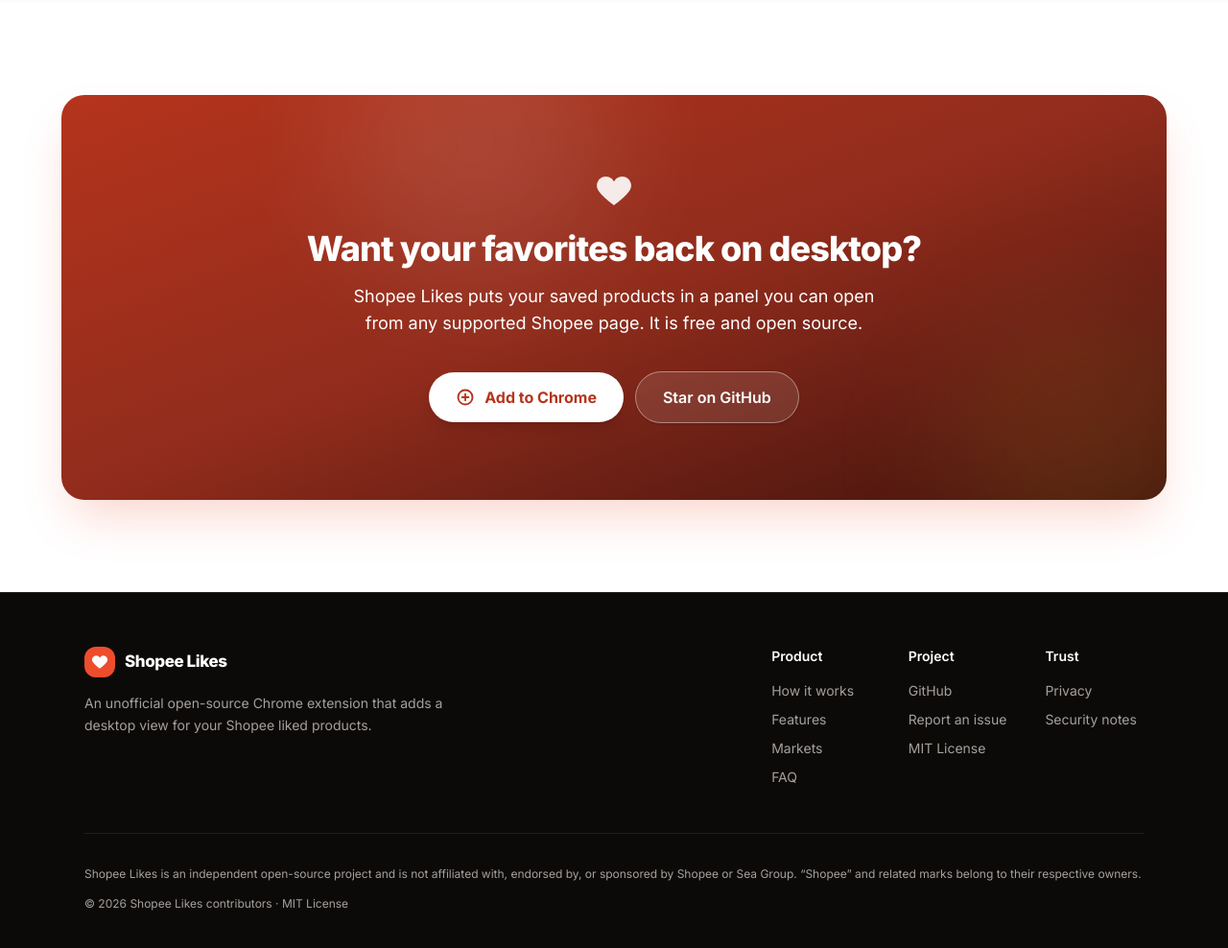
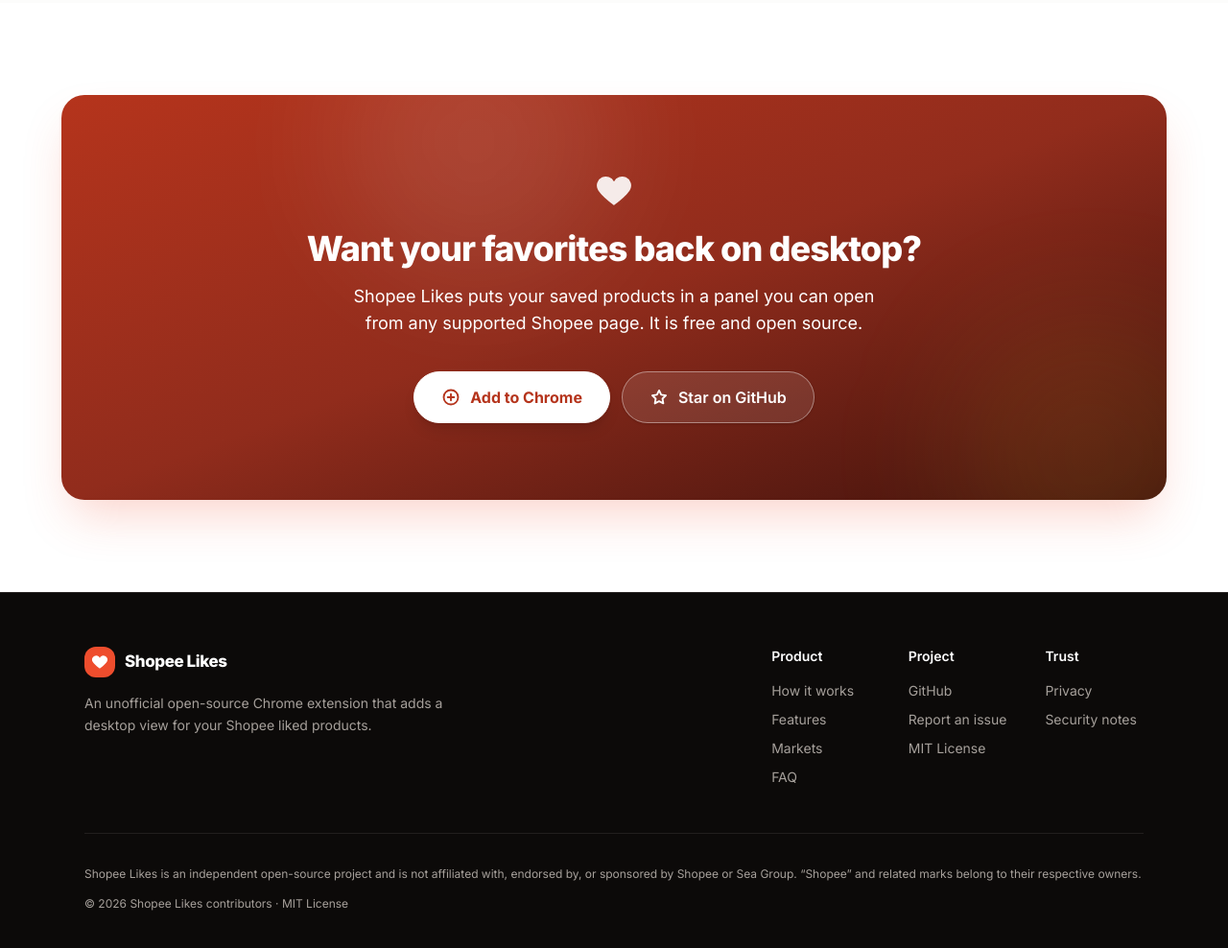
Before and after one commit to drayah/shopee-likes, a browser extension: page docs/index.html in a window 1280 px wide. Shown: the part 4394-5382 px from the top of the page at 96% size. Drawn offline with Linux system fonts and the light colour scheme.

Commit message:
Balance the footer CTA icons

```diff
--- a/docs/index.html
+++ b/docs/index.html
@@ -605,7 +605,7 @@
               <a
                 href="#"
                 title="Chrome Web Store listing coming soon"
-                class="inline-flex items-center gap-2.5 rounded-full bg-white px-7 py-3.5 text-base font-bold text-brand-700 shadow-lg transition hover:-translate-y-0.5 hover:bg-brand-50"
+                class="inline-flex items-center gap-2.5 rounded-full border border-white bg-white px-7 py-3.5 text-base font-bold text-brand-700 shadow-lg transition hover:-translate-y-0.5 hover:bg-brand-50"
               >
                 <svg viewBox="0 0 24 24" class="h-5 w-5" fill="none" stroke="currentColor" stroke-width="2.25" stroke-linecap="round" aria-hidden="true">
                   <circle cx="12" cy="12" r="9" />
@@ -617,8 +617,11 @@
                 href="https://github.com/drayah/shopee-likes"
                 target="_blank"
                 rel="noopener noreferrer"
-                class="inline-flex items-center rounded-full border border-white/40 bg-white/10 px-7 py-3.5 text-base font-semibold text-white shadow-sm transition hover:-translate-y-0.5 hover:border-white/60 hover:bg-white/20"
+                class="inline-flex items-center gap-2.5 rounded-full border border-white/40 bg-white/10 px-7 py-3.5 text-base font-semibold text-white shadow-sm transition hover:-translate-y-0.5 hover:border-white/60 hover:bg-white/20"
               >
+                <svg viewBox="0 0 24 24" class="h-5 w-5" fill="none" stroke="currentColor" stroke-width="2.25" stroke-linecap="round" stroke-linejoin="round" aria-hidden="true">
+                  <path d="m12 3.5 2.63 5.33 5.88.85-4.25 4.15 1 5.85L12 16.91l-5.26 2.77 1-5.85-4.25-4.15 5.88-.85L12 3.5Z" />
+                </svg>
                 Star on GitHub
               </a>
             </div>
```
Also changed, not shown: docs/styles.css.
